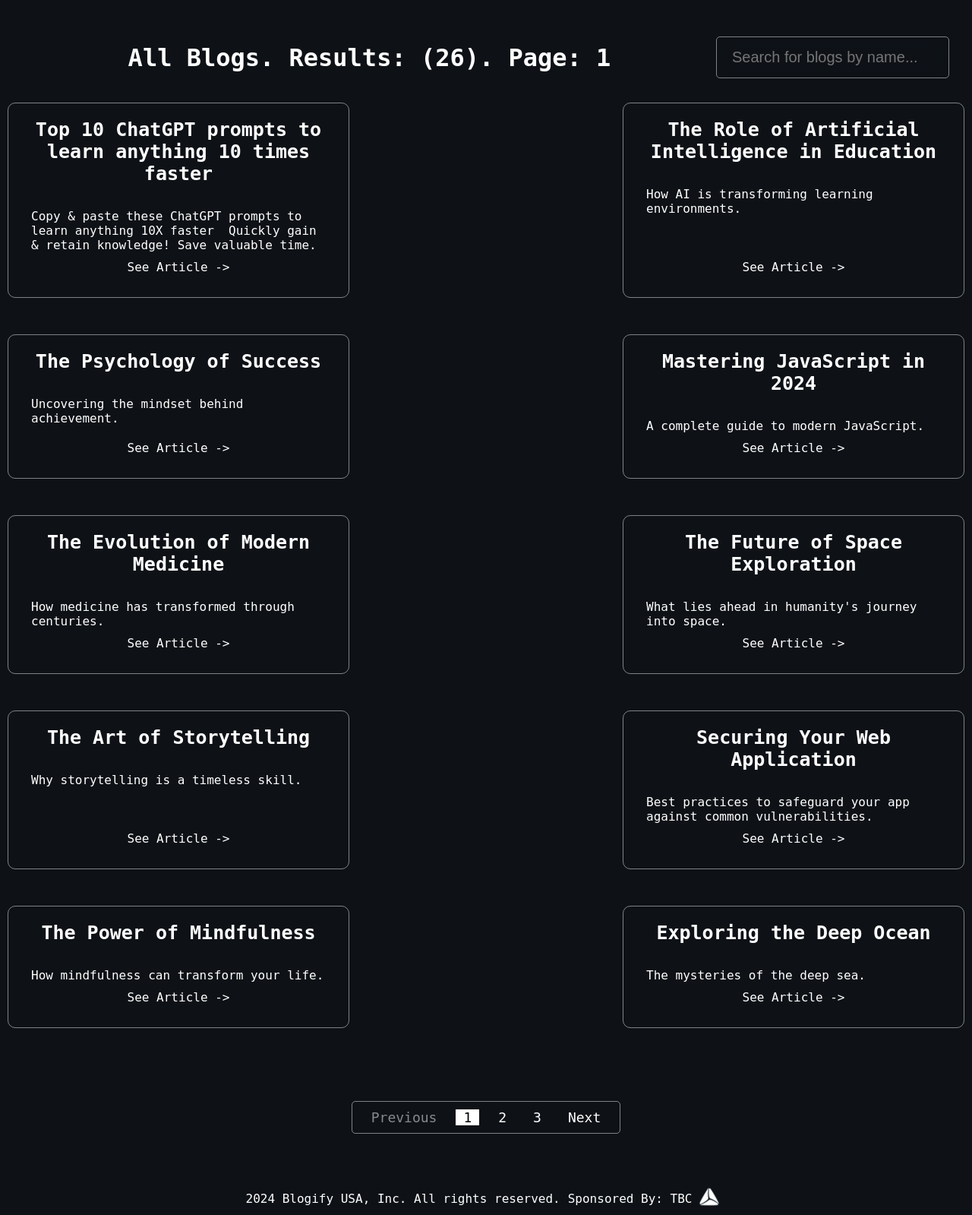
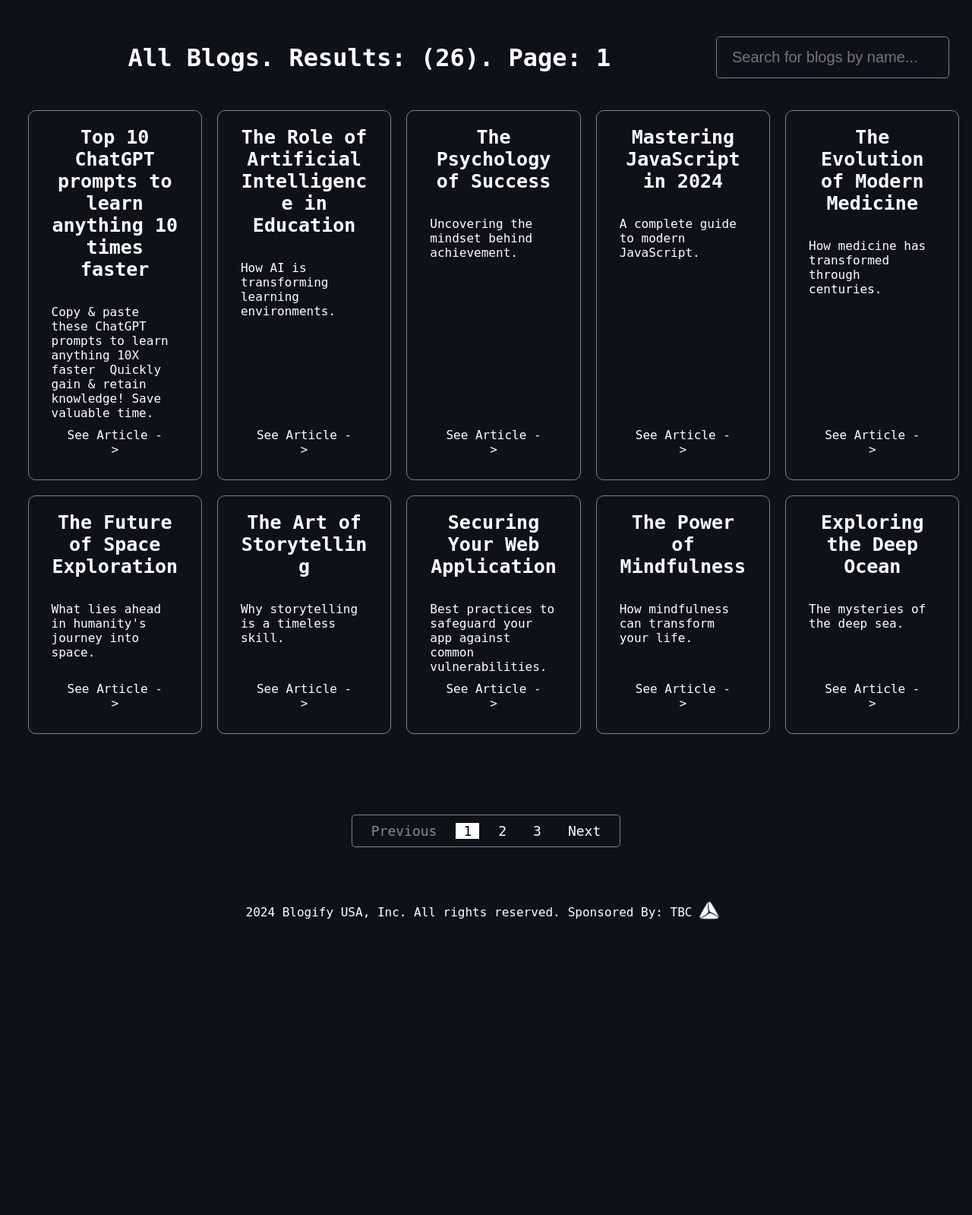
Before and after one commit to GeorgeKandelaki/Blogify, a Flask app: page / in a window 1280 px wide. Shown: the part 86-1685 px from the top of the page at 76% size. After the commit the page ends 1296 px from the top, so only its background shows below. Run offline with Flask 3, Linux system fonts and the light colour scheme; data comes from the database, SQL or seed files in the repository.

Commit message:
Adjust blogs & blog cards layout

```diff
--- a/static/css/style.css
+++ b/static/css/style.css
@@ -602,16 +602,19 @@
 
 .blogs {
   width: 100%;
-  margin: 0 auto;
-  display: grid;
-  justify-content: space-between;
-  grid-template-columns: repeat(auto-fit, minmax(20rem, 45rem));
-  row-gap: 4.8rem;
+  display: flex;
+  flex-direction: row;
+  margin: 10px;
+  padding: 10px;
+  gap: 20px;
+  flex-wrap: wrap;
+  justify-content: center;
 }
 
 .blog-card {
   max-width: 45rem;
-  width: 100%;
+  width: 19%;
+  min-height: 290px;
   display: flex;
   flex-direction: column;
   padding: 2rem 3rem;
@@ -619,6 +622,10 @@
   border-radius: 1rem;
   transition: transform 0.3s;
 }
+@media screen and (max-width: 1660px) {.blog-card {width: 18.5%;}}
+@media screen and (max-width: 1150px) {.blog-card {width: 23.5%;}}
+@media screen and (max-width: 1040px) {.blog-card {width: 31.5%;}}
+@media screen and (max-width: 600px) {.blog-card {width: 100%;}}
 .blog-card:hover {
   transform: scale(1.04);
 }
```
